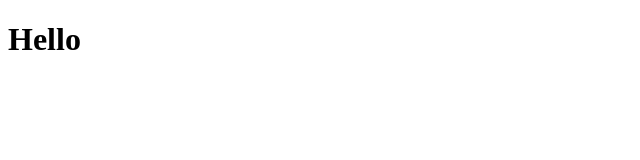
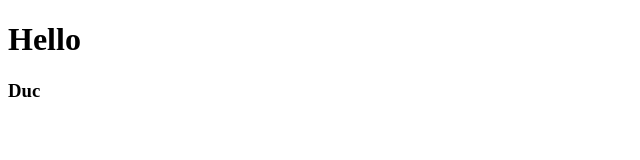
Before and after one commit to linhnguyen3041999/linhlinh, a plain HTML site: page index.html in a window 1280 px wide. Shown: the full height of the page, 0-640 px from the left. Drawn offline with Linux system fonts and the light colour scheme.

Commit message:
Commit 4

```diff
--- a/index.html
+++ b/index.html
@@ -8,5 +8,7 @@
 </head>
 <body>
     <h1>Hello</h1>
+
+    <h3>Duc</h3>
 </body>
 </html>
```
